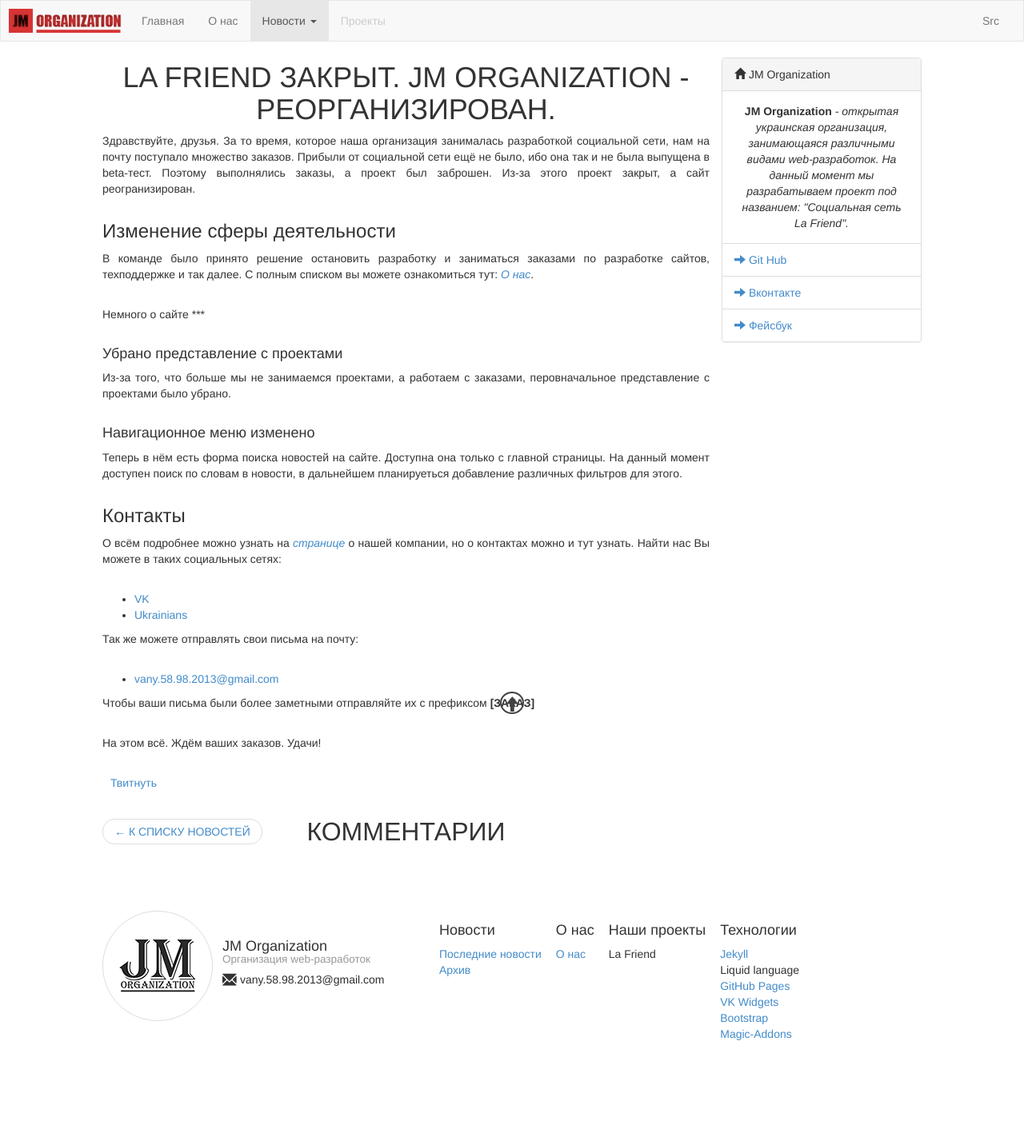
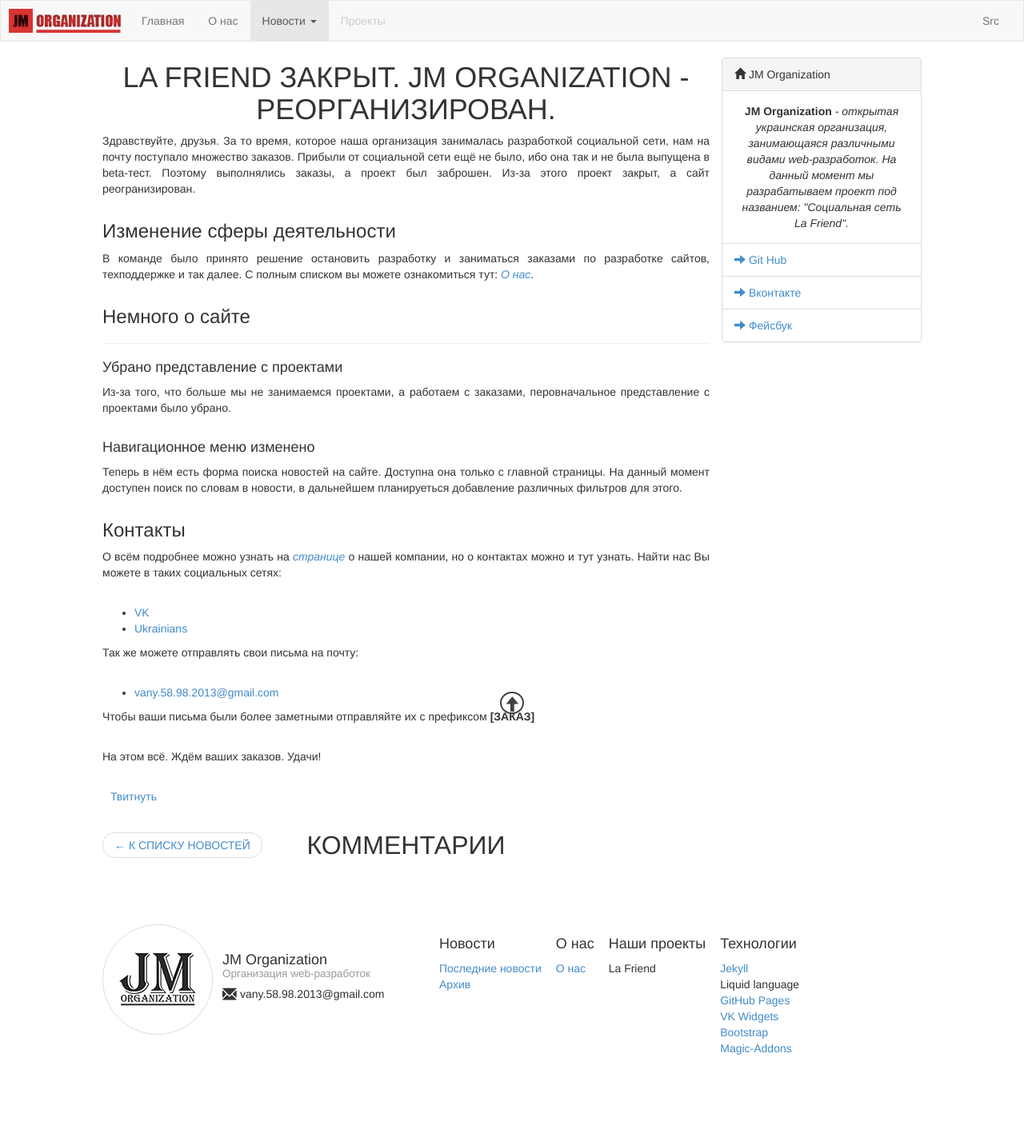
Before and after one commit to jm-organization/jm-organization.github.io, a Jekyll site: the page built from _posts/2017-08-11-close-la-friend-and-reorganized-org.md, in a window 1280 px wide. Shown: the whole page at 80% size. Built offline with Jekyll 4.4.1, drawn with Linux system fonts in a browser that asks for light colours; our own code applies the rules of GitHub Pages for plain Markdown files; comment, search, counter and statistics services are not loaded.

Commit message:
jmorg 2.0 Reloaded

```diff
--- a/_posts/2017-08-11-close-la-friend-and-reorganized-org.md
+++ b/_posts/2017-08-11-close-la-friend-and-reorganized-org.md
@@ -12,7 +12,7 @@
 ### Изменение сферы деятельности ###
 В команде было принято решение остановить разработку и заниматься заказами по разработке сайтов, техподдержке и так далее. С полным списком вы можете ознакомиться тут: _[О нас](https://jm-organization.github.io/about "О нас")_.
 
-Немного о сайте
+### Немного о сайте ###
 ***
 #### Убрано представление с проектами ####
 Из-за того, что больше мы не занимаемся проектами, а работаем с заказами, перовначальное представление с проектами было убрано.
```
